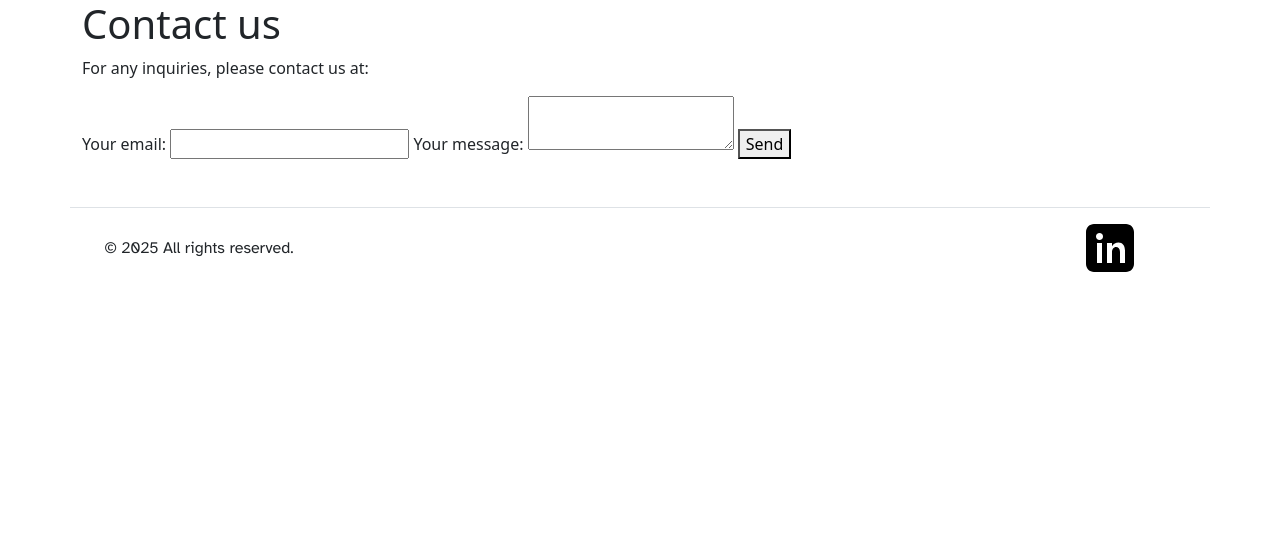
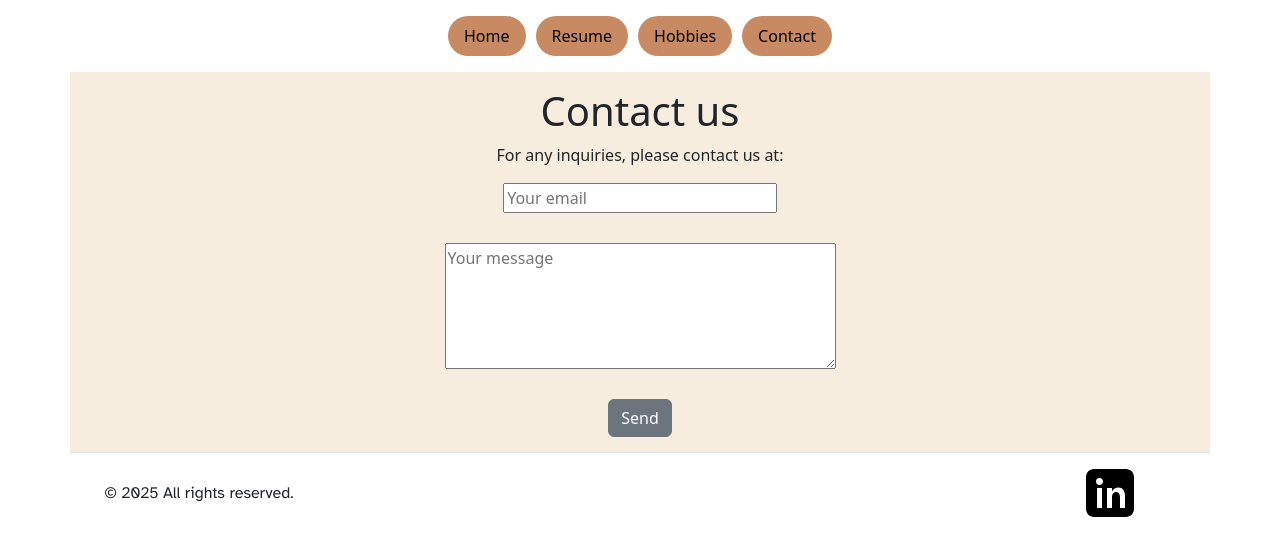
Before and after one commit to hoodadfarhad/Personal-Website, a plain HTML site: page contact.html in a window 1280 px wide. Drawn offline with nearby package versions, Linux system fonts and the light colour scheme.

Commit message:
style the contact

```diff
--- a/contact.html
+++ b/contact.html
@@ -1,5 +1,6 @@
 <!DOCTYPE html>
 <html lang="en">
+
 <head>
     <meta charset="UTF-8">
     <meta name="viewport" content="width=device-width, initial-scale=1.0">
@@ -12,40 +13,64 @@
 <link href="https://fonts.googleapis.com/css2?family=Atkinson+Hyperlegible:ital,wght@0,400;0,700;1,400;1,700&family=Cinzel:wght@400..900&display=swap" rel="stylesheet">
 
 </head>
+
 <body>
 
-<div class="container">
+   <!-- header -->
+<section>
+
+  <div class="container" id="header-top">
+      <header class="d-flex justify-content-center py-3">
+        <ul class="nav nav-pills" id="top-buttons" style="gap: 10px;" >
+          <li class="nav-item" style="background-color: #C78A63; border-radius: var(--bs-border-radius-pill) !important;"><a href="./index.html" class="nav-link" aria-current="page" style="color: black;">Home</a></li>
+          <li class="nav-item" style="background-color: #C78A63; border-radius: var(--bs-border-radius-pill) !important;"><a href="#" class="nav-link" aria-current="page" style="color: black;">Resume</a></li>
+          <li class="nav-item" style="background-color: #C78A63; border-radius: var(--bs-border-radius-pill) !important;"><a href="#" class="nav-link" aria-current="page" style="color: black;">Hobbies</a></li>
+          <li class="nav-item" style="background-color: #C78A63; border-radius: var(--bs-border-radius-pill) !important;"><a href="./contact.html" class="nav-link" aria-current="page" style="color: black;">Contact</a></li>
+        </ul>
+      </header>
+    </div>
+
+  </section>
+
+
+
+<div class="secondary container" id="contact">
     <h1>Contact us</h1>
     <p id="contactP">For any inquiries, please contact us at:</p>
 
     <form
     action="https://formspree.io/f/meoekdnd"
     method="POST">
-    <label>
-      Your email:
-      <input type="email" name="email">
-    </label>
-    <label>
-      Your message:
-      <textarea name="message"></textarea>
-    </label>
+    <div id="form">
+
+
+      <input type="email" name="email" placeholder="Your email">
+
+
+
+      <textarea name="message" placeholder="Your message" cols="40" rows="5"></textarea>
+
     <!-- your other form fields go here -->
-    <button type="submit">Send</button>
+    <button type="submit" class="btn btn-secondary">Send</button>
+    </div>
   </form>
 
 </div>
 
-
+  </div>
 
 <script src="index.js" charset="UTF-8"></script>
+
 </body>
 
-<div class=" container-xl  py-2 my-5 border-top atkinson-hyperlegible-regular">
+<div class=" container-xl py-2  border-top atkinson-hyperlegible-regular">
 <div class="box-footer">
     <p>© 2025 All rights reserved.</p>
     <ul class="list-unstyled d-flex" >
       <li class="ms-0"><a class="link-dark" href="https://www.linkedin.com/in/hoodad-farhad/"><svg xmlns="http://www.w3.org/2000/svg"  viewBox="0 0 64 64" width="64px" height="64px"><path d="M48,8H16c-4.418,0-8,3.582-8,8v32c0,4.418,3.582,8,8,8h32c4.418,0,8-3.582,8-8V16C56,11.582,52.418,8,48,8z M24,47h-5V27h5 V47z M24.029,23.009C23.382,23.669,22.538,24,21.5,24c-1.026,0-1.865-0.341-2.519-1.023S18,21.458,18,20.468 c0-1.02,0.327-1.852,0.981-2.498C19.635,17.323,20.474,17,21.5,17c1.038,0,1.882,0.323,2.529,0.969 C24.676,18.615,25,19.448,25,20.468C25,21.502,24.676,22.349,24.029,23.009z M47,47h-5V35.887C42,32.788,40.214,31,38,31 c-1.067,0-2.274,0.648-2.965,1.469S34,34.331,34,35.594V47h-5V27h5v3.164h0.078c1.472-2.435,3.613-3.644,6.426-3.652 C44.5,26.5,47,29.5,47,34.754V47z"/></svg></a></li>
     </ul>
   </div>
-</div>
+
+
+
 </html>
--- a/style.css
+++ b/style.css
@@ -17,7 +17,10 @@
     font-style: normal;
   }
 
+.secondary{
+    background-color: #f6eddf;
 
+}
 
 .hero{
 
@@ -92,6 +95,34 @@ height: 490px;
 .features{
     padding-top: 5px;
     padding-bottom: 20px;
+}
+
+#contact{
+    /* border: 1px black solid; */
+    display: flex;
+    flex-shrink: 1;
+    flex-direction: column;
+    justify-content: center;
+    align-items: center;
+    height: auto;
+    padding: 15px 0px 15px 0px;
+
+}
+
+#form{
+
+    display: flex;
+    flex-direction: column;
+    justify-content: center;
+    align-items: center;
+    gap: 30px;
+    height: auto;
+    flex-shrink: 1;
+}
+
+#form input{
+    width: 70%;
+    height: 30px;
 }
 
 .contact-h2{
```
